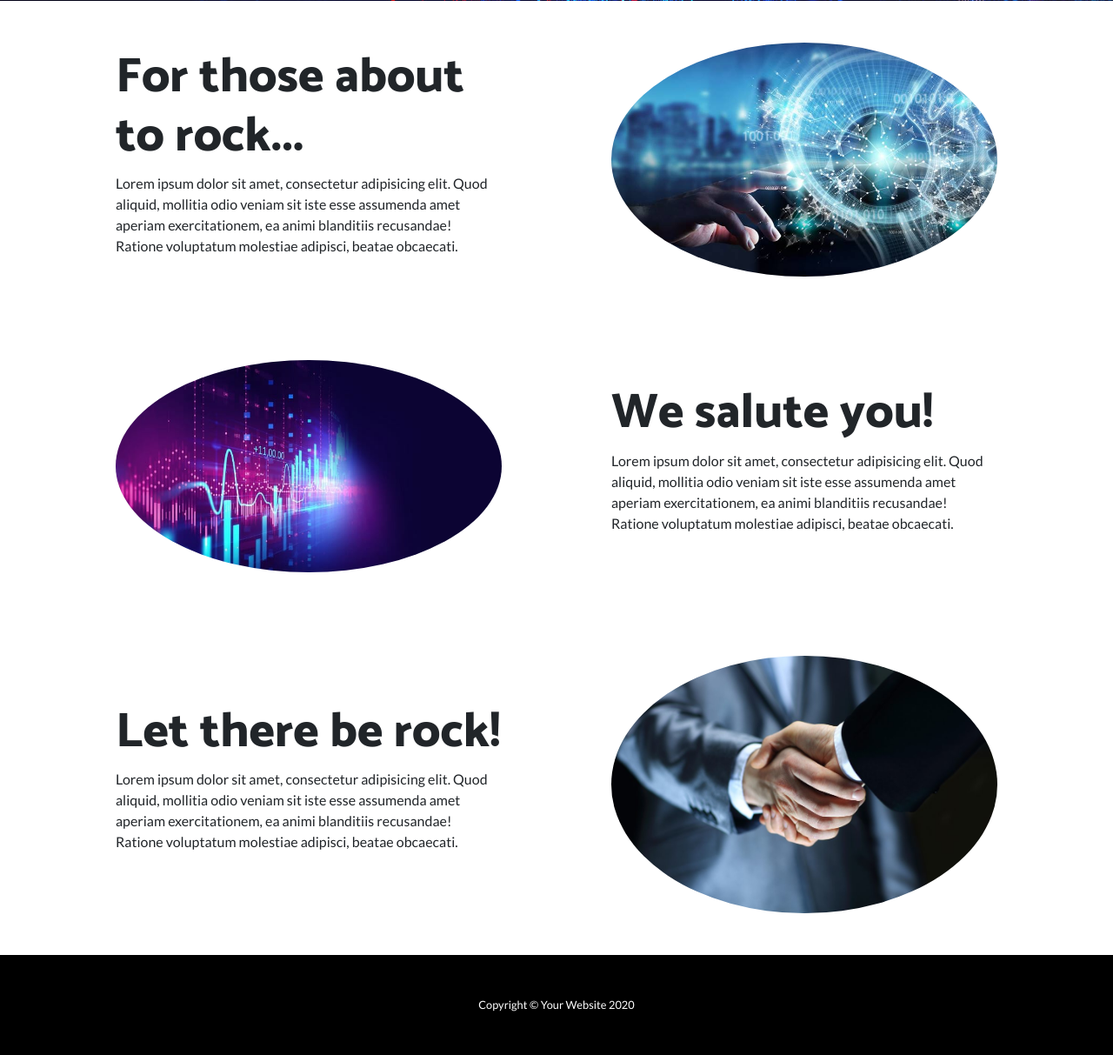
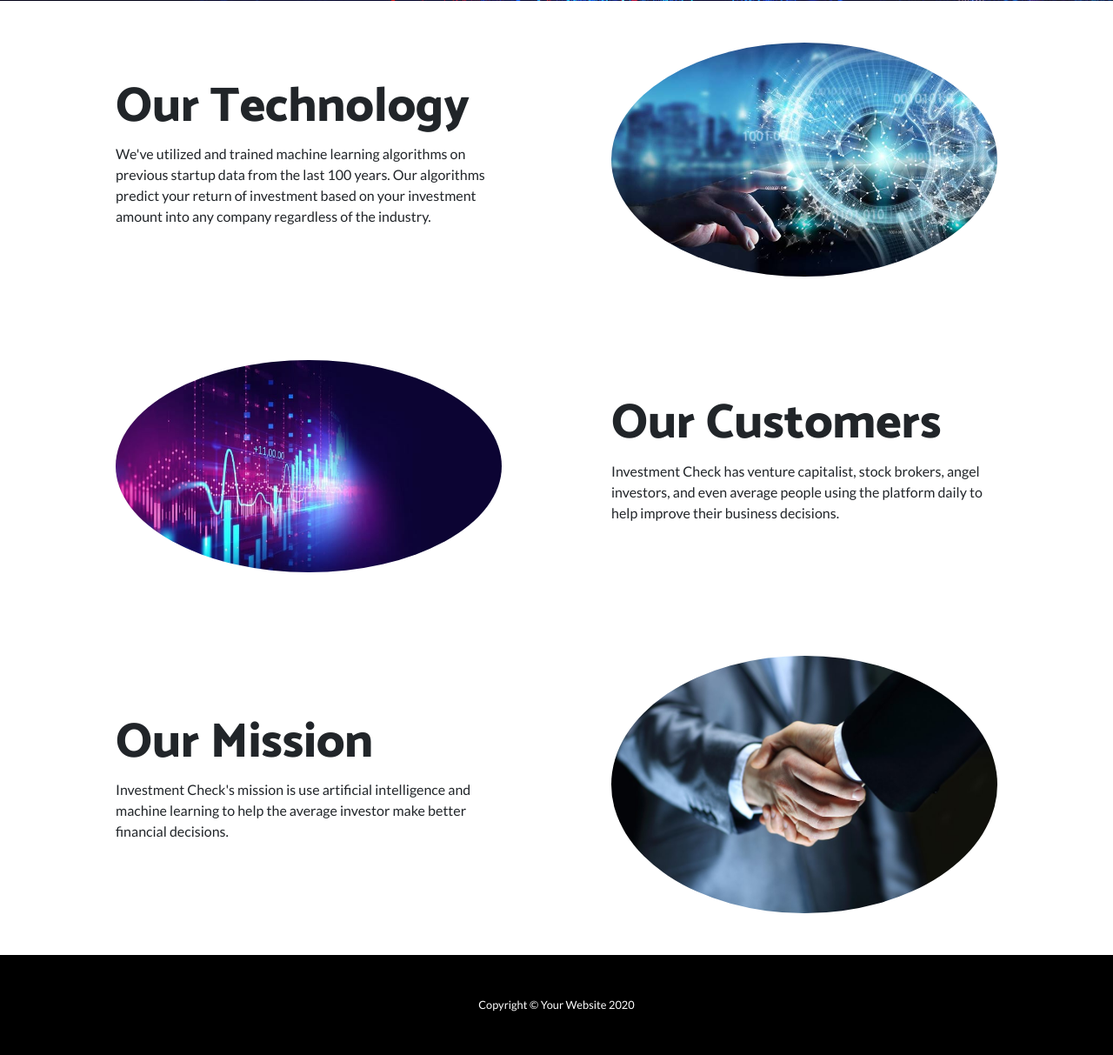
Before and after one commit to Andre-Williams22/venture-capitalist-app, a Flask app: page / in a window 1280 px wide. Shown: the part 599-1812 px from the top of the page at 87% size. Run offline with Flask 2, Linux system fonts and the light colour scheme; parts of the project's set-up code (start-up, migrations or seed data) failed here and were passed over; some libraries are stand-ins or nearby versions.

Commit message:
adds images and improves front-end

```diff
--- a/templates/index.html
+++ b/templates/index.html
@@ -9,13 +9,13 @@
       <div class="row align-items-center">
         <div class="col-lg-6 order-lg-2">
           <div class="p-5">
-            <img class="img-fluid rounded-circle" src="img/01.jpg" alt="">
+            <img class="img-fluid rounded-circle" src="../static/img/01.jpg" alt="">
           </div>
         </div>
         <div class="col-lg-6 order-lg-1">
           <div class="p-5">
-            <h2 class="display-4">For those about to rock...</h2>
-            <p>Lorem ipsum dolor sit amet, consectetur adipisicing elit. Quod aliquid, mollitia odio veniam sit iste esse assumenda amet aperiam exercitationem, ea animi blanditiis recusandae! Ratione voluptatum molestiae adipisci, beatae obcaecati.</p>
+            <h2 class="display-4">Our Technology</h2>
+            <p>We've utilized and trained machine learning algorithms on previous startup data from the last 100 years. Our algorithms predict your return of investment based on your investment amount into any company regardless of the industry.</p>
           </div>
         </div>
       </div>
@@ -27,13 +27,13 @@
       <div class="row align-items-center">
         <div class="col-lg-6">
           <div class="p-5">
-            <img class="img-fluid rounded-circle" src="img/02.jpg" alt="">
+            <img class="img-fluid rounded-circle" src="../static/img/02.jpg" alt="">
           </div>
         </div>
         <div class="col-lg-6">
           <div class="p-5">
-            <h2 class="display-4">We salute you!</h2>
-            <p>Lorem ipsum dolor sit amet, consectetur adipisicing elit. Quod aliquid, mollitia odio veniam sit iste esse assumenda amet aperiam exercitationem, ea animi blanditiis recusandae! Ratione voluptatum molestiae adipisci, beatae obcaecati.</p>
+            <h2 class="display-4">Our Customers</h2>
+            <p>Investment Check has venture capitalist, stock brokers, angel investors, and even average people using the platform daily to help improve their business decisions.</p>
           </div>
         </div>
       </div>
@@ -45,13 +45,13 @@
       <div class="row align-items-center">
         <div class="col-lg-6 order-lg-2">
           <div class="p-5">
-            <img class="img-fluid rounded-circle" src="img/03.jpg" alt="">
+            <img class="img-fluid rounded-circle" src="../static/img/03.jpg" alt="">
           </div>
         </div>
         <div class="col-lg-6 order-lg-1">
           <div class="p-5">
-            <h2 class="display-4">Let there be rock!</h2>
-            <p>Lorem ipsum dolor sit amet, consectetur adipisicing elit. Quod aliquid, mollitia odio veniam sit iste esse assumenda amet aperiam exercitationem, ea animi blanditiis recusandae! Ratione voluptatum molestiae adipisci, beatae obcaecati.</p>
+            <h2 class="display-4">Our Mission</h2>
+            <p>Investment Check's mission is use artificial intelligence and machine learning to help the average investor make better financial decisions.</p>
           </div>
         </div>
       </div>
--- a/templates/prelogin-layout.html
+++ b/templates/prelogin-layout.html
@@ -22,7 +22,7 @@
 	    <link type="text/css" rel="stylesheet" href="{{ url_for('static', filename='css/one-page-wonder.min.css') }}" />
     </head>
 
-    <body class='body' >
+<body>
 
   <!-- Navigation -->
   <nav class="navbar navbar-expand-lg navbar-dark navbar-custom fixed-top">
@@ -95,7 +95,7 @@
         {% endwith %}
 
         {% block content %}
-<section id="info">
+<section>
     <div class="container">
       <div class="row align-items-center">
         <div class="col-lg-6 order-lg-2">
@@ -118,12 +118,12 @@
       <div class="row align-items-center">
         <div class="col-lg-6">
           <div class="p-5">
-            <img class="img-fluid rounded-circle" src="../static/img/02.jpg" alt="">
+            <img class="" src="../static/img/02.jpg" alt="">
           </div>
         </div>
         <div class="col-lg-6">
           <div class="p-5">
-            <h2 class="display-4">Our Venture Capitalist</h2>
+            <h2 class="">Our Venture Capitalist</h2>
             <p>Investment Check has venture capitalist, stock brokers, angel investors, and even average people using the platform daily to help improve their business decisions.</p>
           </div>
         </div>
--- a/templates/signup.html
+++ b/templates/signup.html
@@ -28,7 +28,7 @@
   <!-- Navigation -->
   <nav class="navbar navbar-expand-lg navbar-dark navbar-custom fixed-top">
     <div class="container">
-      <a class="navbar-brand" href="#">Start Bootstrap</a>
+      <a class="navbar-brand" href="#">Learn More</a>
       <button class="navbar-toggler" type="button" data-toggle="collapse" data-target="#navbarResponsive" aria-controls="navbarResponsive" aria-expanded="false" aria-label="Toggle navigation">
         <span class="navbar-toggler-icon"></span>
       </button>
```
